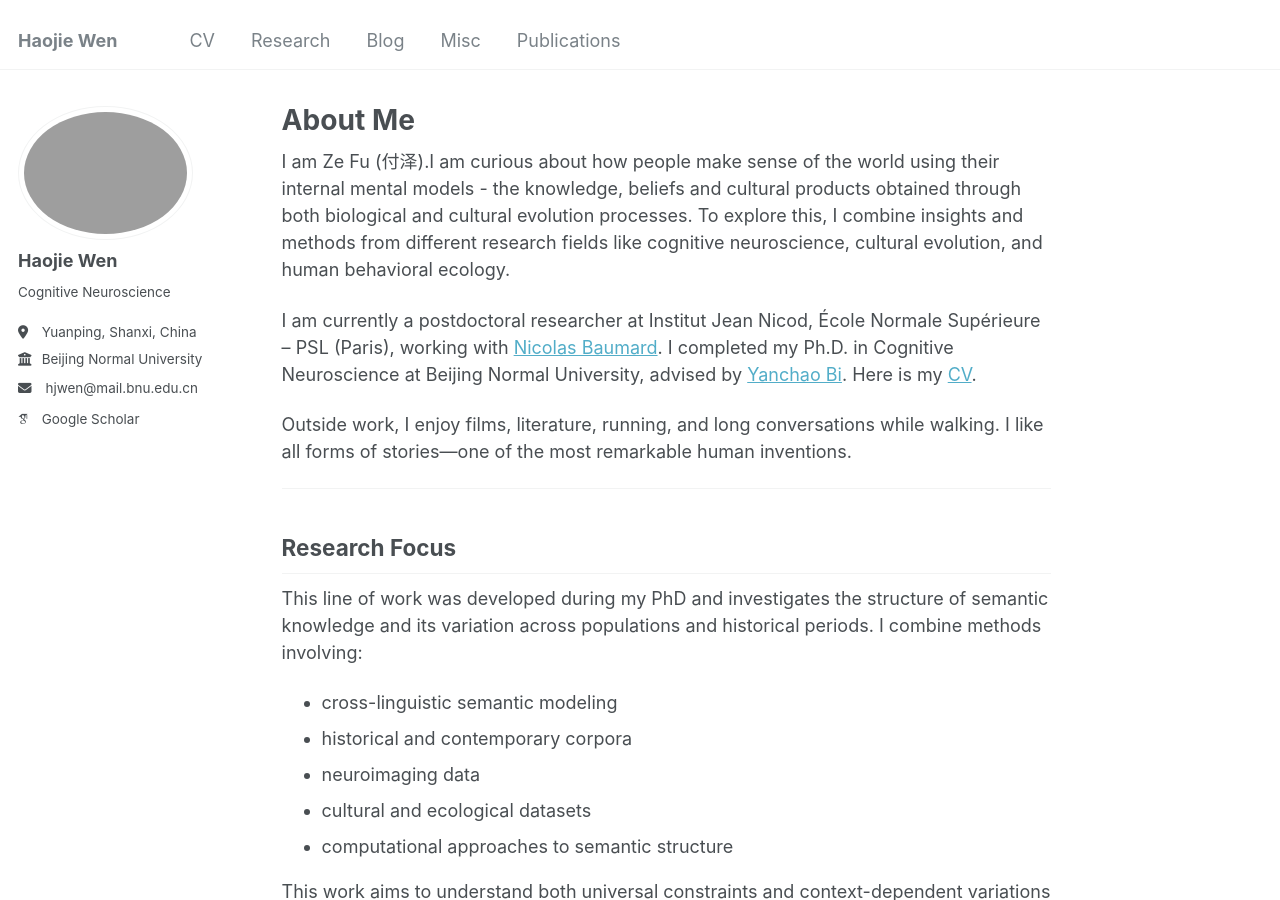
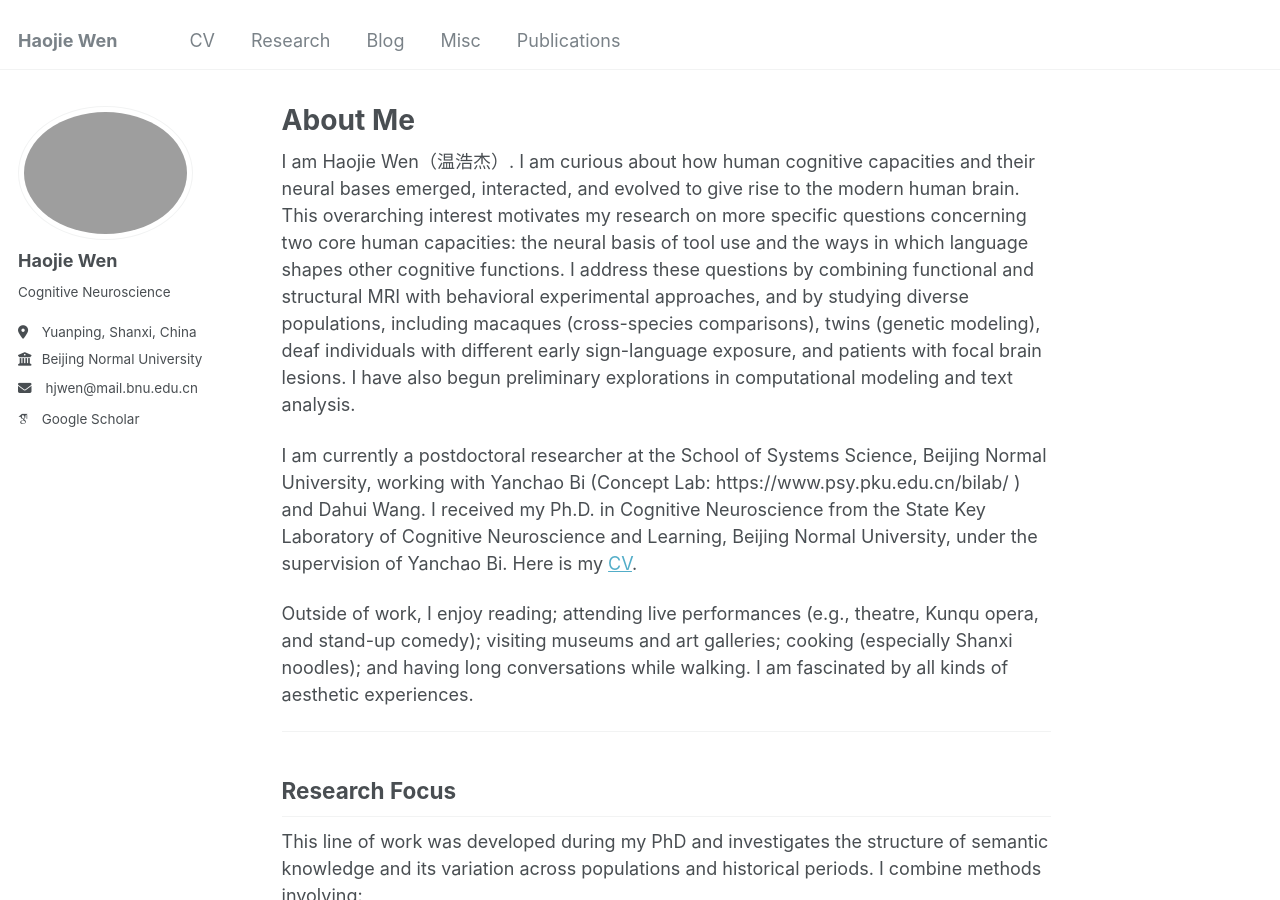
Before and after one commit to happyhaojie/happyhaojie.github.io, a Jekyll site: the page built from _pages/about.md, in a window 1280 px wide and 900 px high. Built offline with Jekyll 4.4.1, drawn with Linux system fonts in a browser that asks for light colours; some web fonts are replaced.

Commit message:
Update about.md

```diff
--- a/_pages/about.md
+++ b/_pages/about.md
@@ -7,11 +7,12 @@ redirect_from:
   - /about.html
 ---
 
-I am Ze Fu (付泽).I am curious about how people make sense of the world using their internal mental models - the knowledge, beliefs and cultural products obtained through both biological and cultural evolution processes. To explore this, I combine insights and methods from different research fields like cognitive neuroscience, cultural evolution, and human behavioral ecology.
+I am Haojie Wen（温浩杰）. I am curious about how human cognitive capacities and their neural bases emerged, interacted, and evolved to give rise to the modern human brain. This overarching interest motivates my research on more specific questions concerning two core human capacities: the neural basis of tool use and the ways in which language shapes other cognitive functions. I address these questions by combining functional and structural MRI with behavioral experimental approaches, and by studying diverse populations, including macaques (cross-species comparisons), twins (genetic modeling), deaf individuals with different early sign-language exposure, and patients with focal brain lesions. I have also begun preliminary explorations in computational modeling and text analysis.
 
-I am currently a postdoctoral researcher at Institut Jean Nicod, École Normale Supérieure – PSL (Paris), working with [Nicolas Baumard](https://nicolasbaumards.org/). I completed my Ph.D. in Cognitive Neuroscience at Beijing Normal University, advised by [Yanchao Bi](https://www.psy.pku.edu.cn/bilab/). Here is my [CV](/files/fuze_cv.pdf).
+I am currently a postdoctoral researcher at the School of Systems Science, Beijing Normal University, working with Yanchao Bi (Concept Lab: https://www.psy.pku.edu.cn/bilab/
+) and Dahui Wang. I received my Ph.D. in Cognitive Neuroscience from the State Key Laboratory of Cognitive Neuroscience and Learning, Beijing Normal University, under the supervision of Yanchao Bi. Here is my [CV](/files/HaojieWen_cv).
 
-Outside work, I enjoy films, literature, running, and long conversations while walking. I like all forms of stories—one of the most remarkable human inventions.
+Outside of work, I enjoy reading; attending live performances (e.g., theatre, Kunqu opera, and stand-up comedy); visiting museums and art galleries; cooking (especially Shanxi noodles); and having long conversations while walking. I am fascinated by all kinds of aesthetic experiences.
 
 ---
 
```
